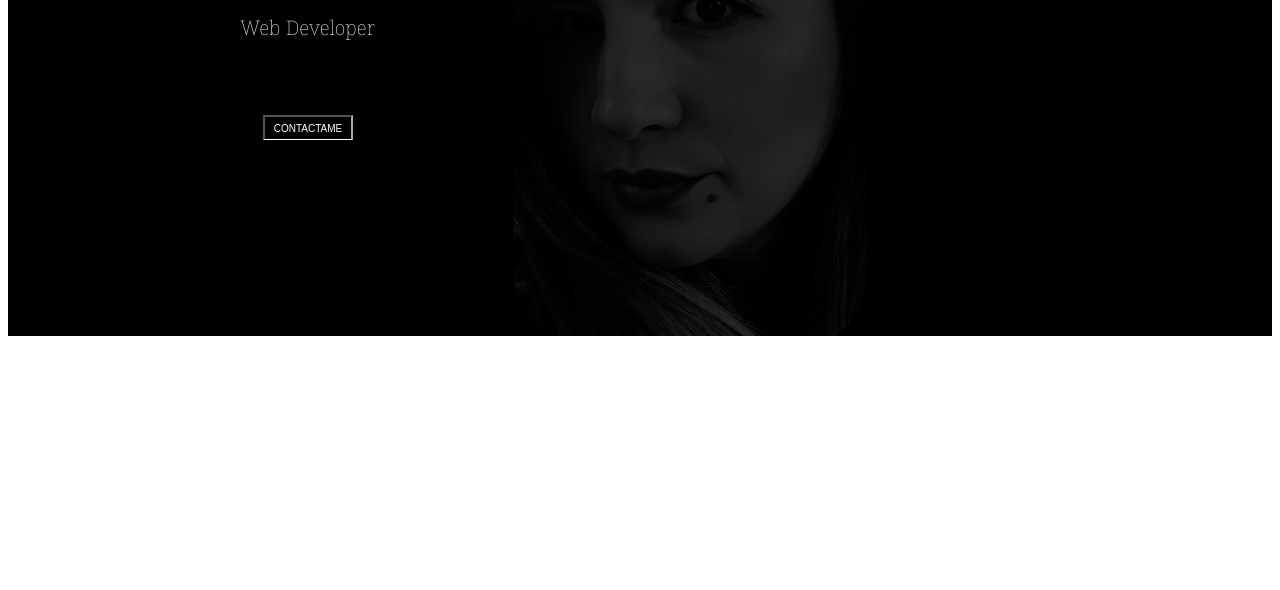
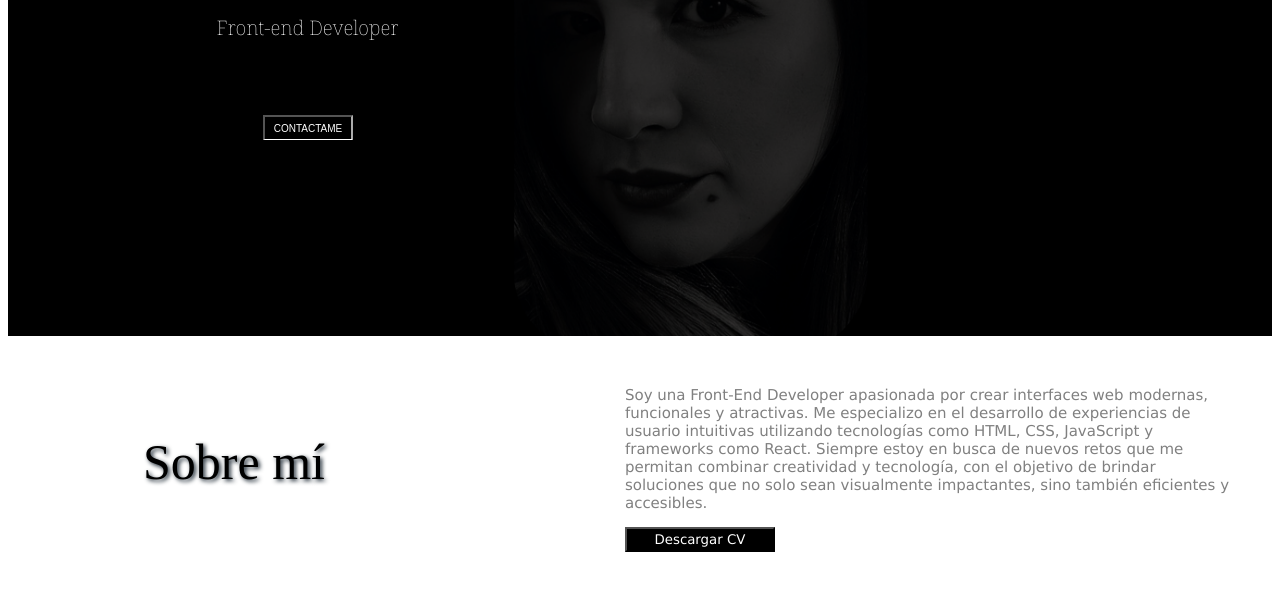
Before and after one commit to BarbaraBarua91/Mi-portafolio-1, a plain HTML site: page index.html in a window 1280 px wide. Shown: the part 354-944 px from the top of the page. Before the commit the page ends 800 px from the top, so only its background shows below. Drawn offline with Linux system fonts and the light colour scheme.

Commit message:
termine la seccion sobre mi

```diff
--- a/CSS/estilos.css
+++ b/CSS/estilos.css
@@ -92,3 +92,53 @@ h2 {
     margin-left: 105px;
 
 }
+
+.sobre-mi{
+display: flex;
+    padding: 35px ;
+    background-color: white;
+    align-items: center;
+
+
+
+}
+
+.sobremi {
+   font-family: 'Times New Roman', Times, serif;
+   white-space: nowrap;
+   font-size: 50px;
+   margin-left: 100px;
+   color: black;
+   text-shadow: 2px 2px 4px #1c2833;
+
+
+}
+
+
+
+.curriculum {
+    margin-left: 300px;
+    font-family: 'Lucida Sans', 'Lucida Sans Regular', 'Lucida Grande', 'Lucida Sans Unicode', Geneva, Verdana, sans-serif;
+    font-size: 15px;
+    color: gray;
+
+
+}
+
+.boton-descargar {
+    display: inline-block;
+    width: 150px;
+    height: 25px;
+    background-color: #000;
+    color: #fff;
+    font-family: 'Lucida Sans', 'Lucida Sans Regular', 'Lucida Grande', 'Lucida Sans Unicode', Geneva, Verdana, sans-serif;
+
+
+
+
+}
+hr {
+    width: 100px;;
+    color: #fff;
+    border: none;
+}
--- a/index.html
+++ b/index.html
@@ -37,14 +37,32 @@
     </div>
     </header>
 
-    <!--comienza hero-->
+    <!--sección hero-->
     <main>
       <section class="hero">
         <div class="hero-contenido">
             <h1>Bárbara Barúa</h1>
-            <h2>Web Developer</h2>
+            <h2>Front-end Developer</h2>
           <button class="boton">CONTACTAME</button></div>
           </section>
+
+      <!--sección sobre mi-->
+      <section class="sobre-mi">
+        <div class="sobremi">
+          <p> Sobre mí</p>
+
+          </div>
+
+          <div class="curriculum">
+        <p>
+          Soy una Front-End Developer apasionada por crear interfaces web modernas, funcionales y atractivas. Me especializo en el desarrollo de experiencias de usuario intuitivas utilizando tecnologías como HTML, CSS, JavaScript y frameworks como React.
+Siempre estoy en busca de nuevos retos que me permitan combinar creatividad y tecnología, con el objetivo de brindar soluciones que no solo sean visualmente impactantes, sino también eficientes y accesibles.</p>
+
+
+          <button class="boton-descargar">Descargar CV</button>
+
+        </div>
+      </section>
 
     </main>
 </body>
```
